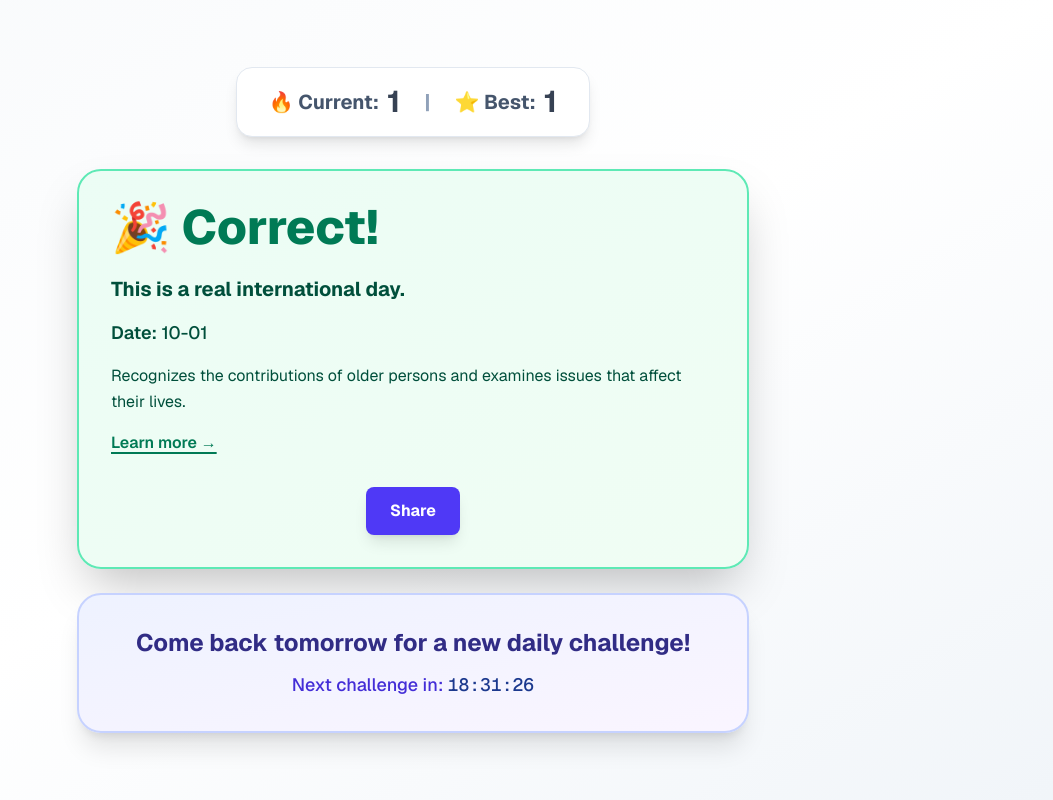
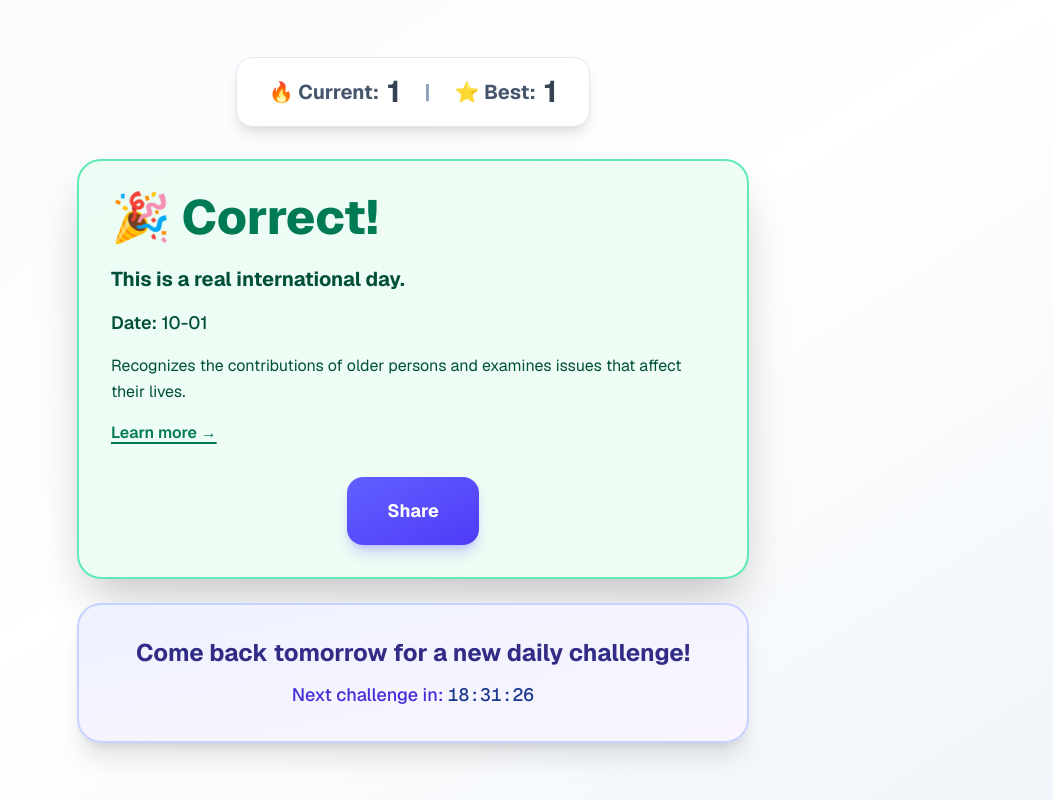
Before and after one commit to ramiel05/bull-jazz-day, a Next.js app: page / in a window 1280 px wide. Both pictures are taken after a click on the button "✓ Real". Shown: the whole page, without its empty margins (227-1280 px from the left). Built offline with nearby package versions, Linux system fonts and the light colour scheme.

Commit message:
updated style of share button to be consistent with real n fake buttons

```diff
--- a/src/features/day-guessing-game/components/share-button.tsx
+++ b/src/features/day-guessing-game/components/share-button.tsx
@@ -88,18 +88,19 @@ export default function ShareButton({ guessResult, streakState }: ShareButtonPro
   }[buttonState];
 
   const buttonStyle = {
-    idle: 'bg-indigo-600 hover:bg-indigo-700 dark:bg-indigo-500 dark:hover:bg-indigo-600',
-    copied: 'bg-green-600 hover:bg-green-700 dark:bg-green-500 dark:hover:bg-green-600',
-    failed: 'bg-red-600 hover:bg-red-700 dark:bg-red-500 dark:hover:bg-red-600',
+    idle: 'bg-gradient-to-br from-indigo-500 to-indigo-600 shadow-lg shadow-indigo-500/30 hover:shadow-xl hover:shadow-indigo-500/40',
+    copied: 'bg-gradient-to-br from-green-500 to-green-600 shadow-lg shadow-green-500/30 hover:shadow-xl hover:shadow-green-500/40',
+    failed: 'bg-gradient-to-br from-red-500 to-red-600 shadow-lg shadow-red-500/30 hover:shadow-xl hover:shadow-red-500/40',
   }[buttonState];
 
   return (
     <button
       onClick={handleShare}
       aria-label={ariaLabel}
-      className={`${buttonStyle} text-white font-bold py-3 px-6 rounded-lg transition-colors duration-200 shadow-lg`}
+      className={`group relative ${buttonStyle} text-white font-bold px-10 py-5 text-lg rounded-2xl hover:scale-105 active:scale-95 transition-all duration-200`}
     >
-      {buttonText}
+      <span className="relative z-10">{buttonText}</span>
+      <div className="absolute inset-0 rounded-2xl bg-gradient-to-br from-white/20 to-transparent opacity-0 group-hover:opacity-100 transition-opacity duration-200"></div>
     </button>
   );
 }
```
